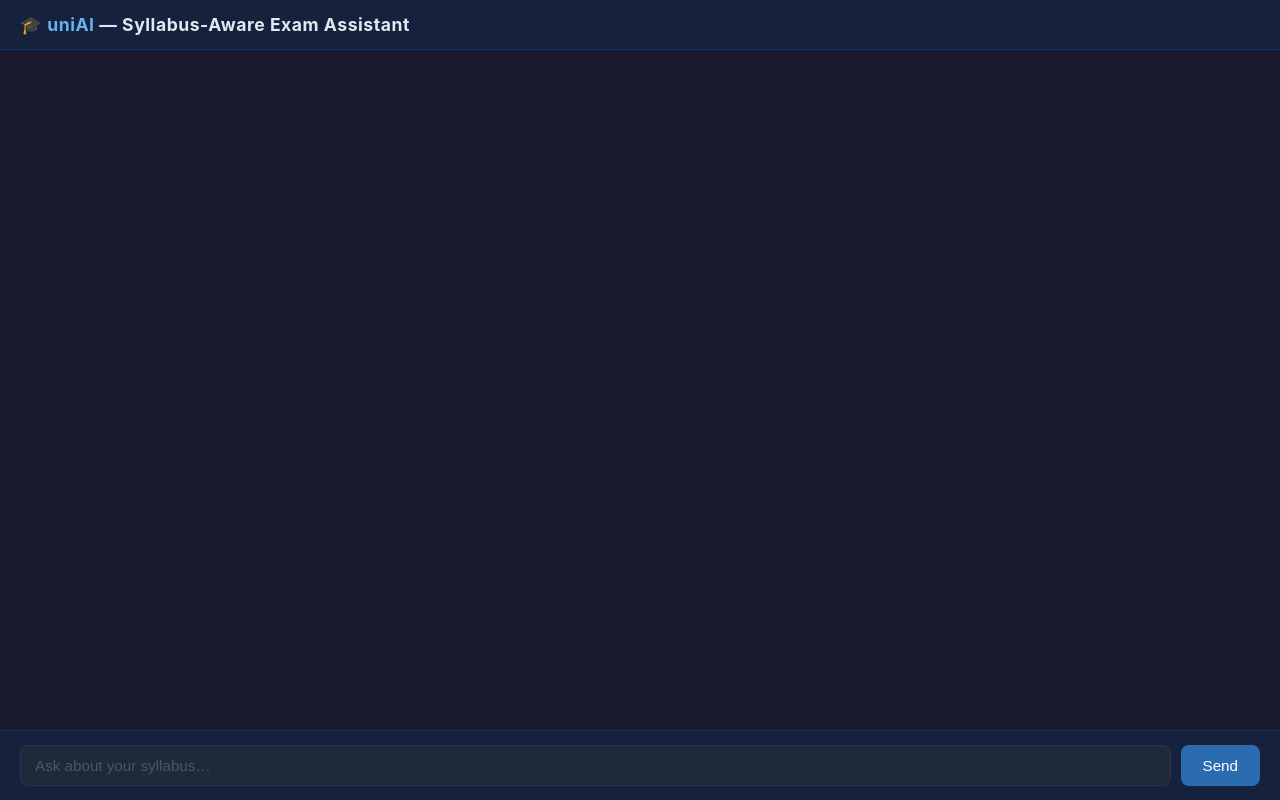
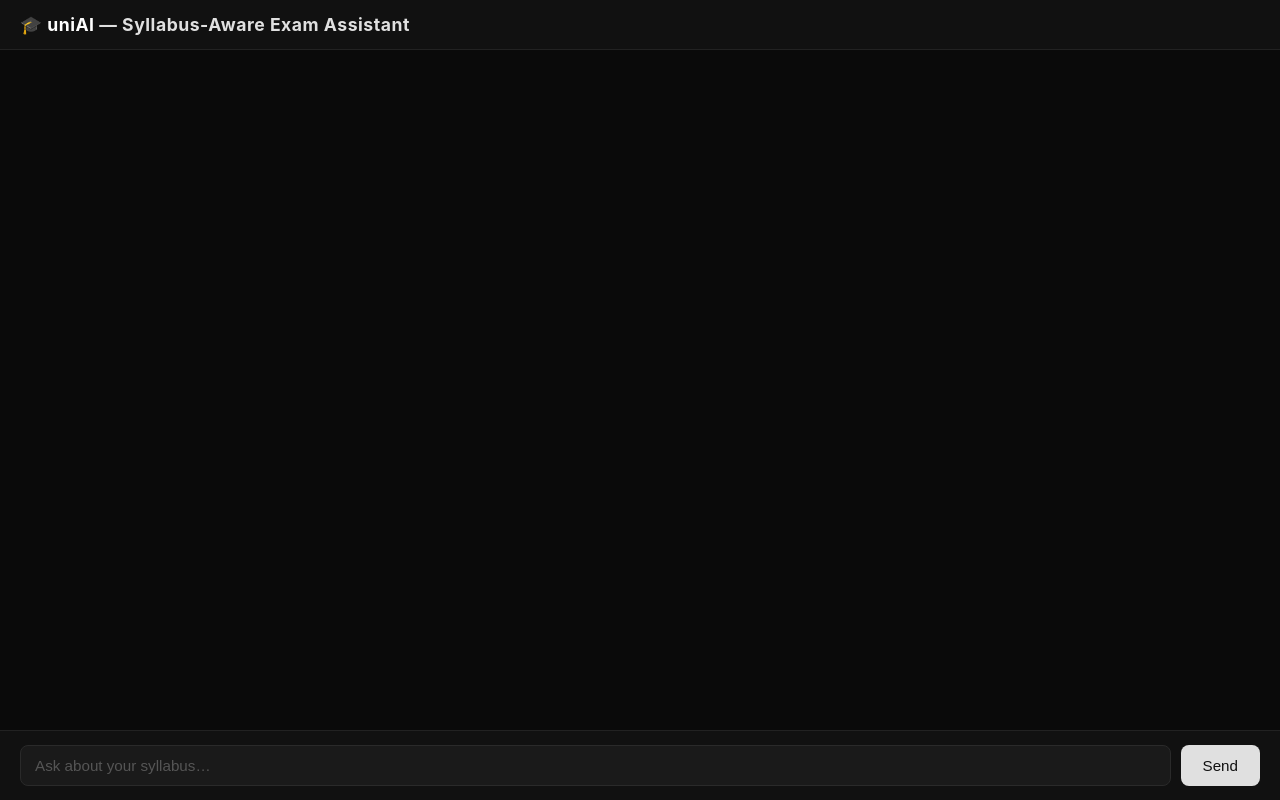
Before and after one commit to git-pratap-shrey/uniAI, a Django app: template rag_project/rag_api/templates/chat.html in a window 1280 px wide. Run offline with Django 5.2, Linux system fonts and the light colour scheme; the template is opened without the code that fills it, so the values that code supplies are empty.

Commit message:
frontend: blue to black

```diff
--- a/rag_project/rag_api/templates/chat.html
+++ b/rag_project/rag_api/templates/chat.html
@@ -14,7 +14,7 @@
 
         body {
             font-family: -apple-system, BlinkMacSystemFont, 'Segoe UI', sans-serif;
-            background: #1a1a2e;
+            background: #0a0a0a;
             height: 100vh;
             display: flex;
             flex-direction: column;
@@ -23,8 +23,8 @@
         /* ── Header ── */
         .header {
             padding: 14px 20px;
-            background: #16213e;
-            border-bottom: 1px solid #0f3460;
+            background: #111;
+            border-bottom: 1px solid #222;
             display: flex;
             align-items: center;
             justify-content: space-between;
@@ -33,12 +33,12 @@
 
         .header h1 {
             font-size: 1.1rem;
-            color: #e2e8f0;
+            color: #e0e0e0;
             letter-spacing: 0.03em;
         }
 
         .header h1 span {
-            color: #63b3ed;
+            color: #fff;
         }
 
         /* Session badge shown once subject is locked */
@@ -194,21 +194,25 @@
 
         .assistant ul, .assistant ol { padding-left: 20px; margin: 6px 0; }
         .assistant li { margin-bottom: 4px; }
-        .assistant h3, .assistant h4 { color: #90cdf4; margin: 10px 0 4px; }
+        .assistant h3, .assistant h4 { color: #e0e0e0; margin: 10px 0 4px; }
         .assistant table { border-collapse: collapse; width: 100%; margin: 8px 0; }
         .assistant th, .assistant td {
-            border: 1px solid #2d3748;
+            border: 1px solid #252525;
             padding: 6px 10px;
             text-align: left;
             font-size: 0.88rem;
         }
-        .assistant th { background: #0f3460; color: #90cdf4; }
+        .assistant th { background: #1a1a1a; color: #ccc; }
+
+        /* KaTeX math rendering */
+        .assistant .katex { font-size: 1.05em; color: #d4d4d4; }
+        .assistant .katex-display { margin: 10px 0; padding: 8px 12px; background: #0e0e0e; border-radius: 6px; overflow-x: auto; }
 
         /* ── Input bar ── */
         .input-area {
             padding: 14px 20px;
-            background: #16213e;
-            border-top: 1px solid #0f3460;
+            background: #111;
+            border-top: 1px solid #222;
             display: flex;
             gap: 10px;
             flex-shrink: 0;
@@ -217,32 +221,33 @@
         #input {
             flex: 1;
             padding: 11px 14px;
-            background: #1e293b;
-            border: 1px solid #2d3748;
+            background: #1a1a1a;
+            border: 1px solid #2a2a2a;
             border-radius: 8px;
-            color: #e2e8f0;
+            color: #e0e0e0;
             font-size: 0.95rem;
             outline: none;
             transition: border-color 0.15s;
         }
 
-        #input:focus { border-color: #2b6cb0; }
-        #input::placeholder { color: #4a5568; }
+        #input:focus { border-color: #555; }
+        #input::placeholder { color: #555; }
 
         #btn {
             padding: 11px 22px;
-            background: #2b6cb0;
-            color: white;
+            background: #e0e0e0;
+            color: #111;
             border: none;
             border-radius: 8px;
             cursor: pointer;
             font-size: 0.95rem;
+            font-weight: 500;
             transition: background 0.15s;
             white-space: nowrap;
         }
 
-        #btn:hover { background: #2c5282; }
-        #btn:disabled { opacity: 0.45; cursor: not-allowed; }
+        #btn:hover { background: #ccc; }
+        #btn:disabled { opacity: 0.35; cursor: not-allowed; }
     </style>
 </head>
 
@@ -264,6 +269,9 @@
         <button onclick="send()" id="btn">Send</button>
     </div>
 
+    <link rel="stylesheet" href="https://cdn.jsdelivr.net/npm/katex@0.16.11/dist/katex.min.css">
+    <script defer src="https://cdn.jsdelivr.net/npm/katex@0.16.11/dist/katex.min.js"></script>
+    <script defer src="https://cdn.jsdelivr.net/npm/katex@0.16.11/dist/contrib/auto-render.min.js"></script>
     <script src="https://cdn.jsdelivr.net/npm/marked/marked.min.js"></script>
 
     <script>
@@ -378,6 +386,18 @@
             const msg = document.createElement('div');
             msg.className = 'message assistant';
             msg.innerHTML = marked.parse(data.answer || '⚠ No response received.');
+            // Render LaTeX math notation ($...$ and $$...$$)
+            if (typeof renderMathInElement === 'function') {
+                renderMathInElement(msg, {
+                    delimiters: [
+                        { left: '$$', right: '$$', display: true },
+                        { left: '$', right: '$', display: false },
+                        { left: '\\(', right: '\\)', display: false },
+                        { left: '\\[', right: '\\]', display: true },
+                    ],
+                    throwOnError: false,
+                });
+            }
             turn.appendChild(msg);
 
             // ── Sources (mirrors 📚 Sources: block) ──
```
Also changed, not shown: other parts of rag_project/rag_api/templates/chat.html (+26 -26 lines).
